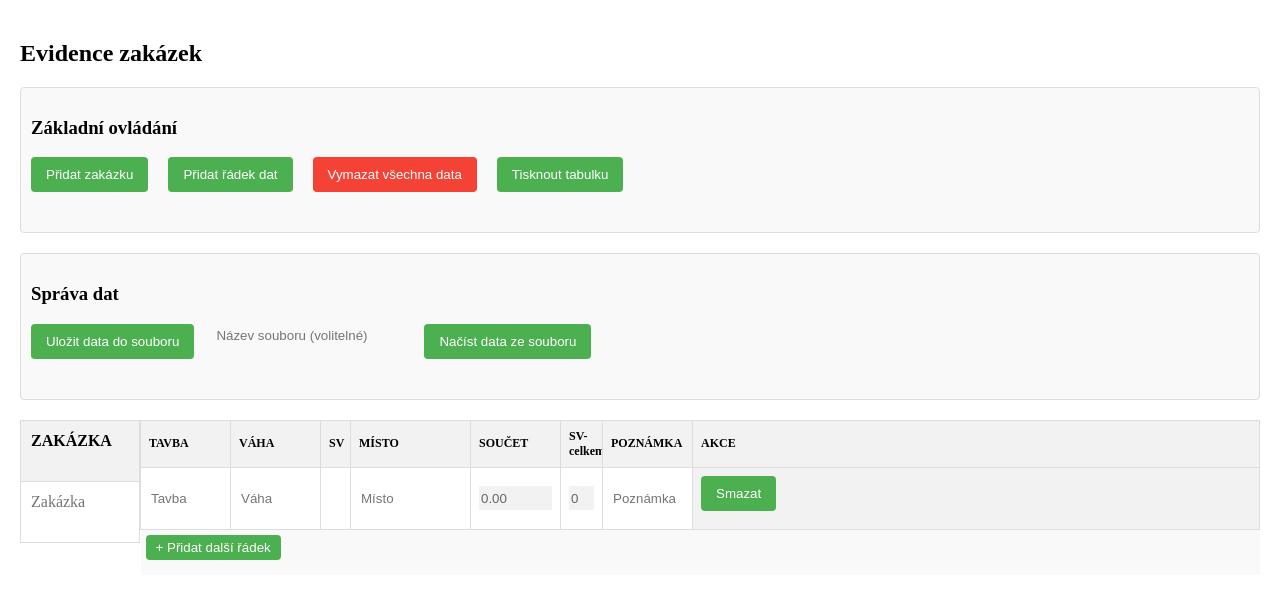
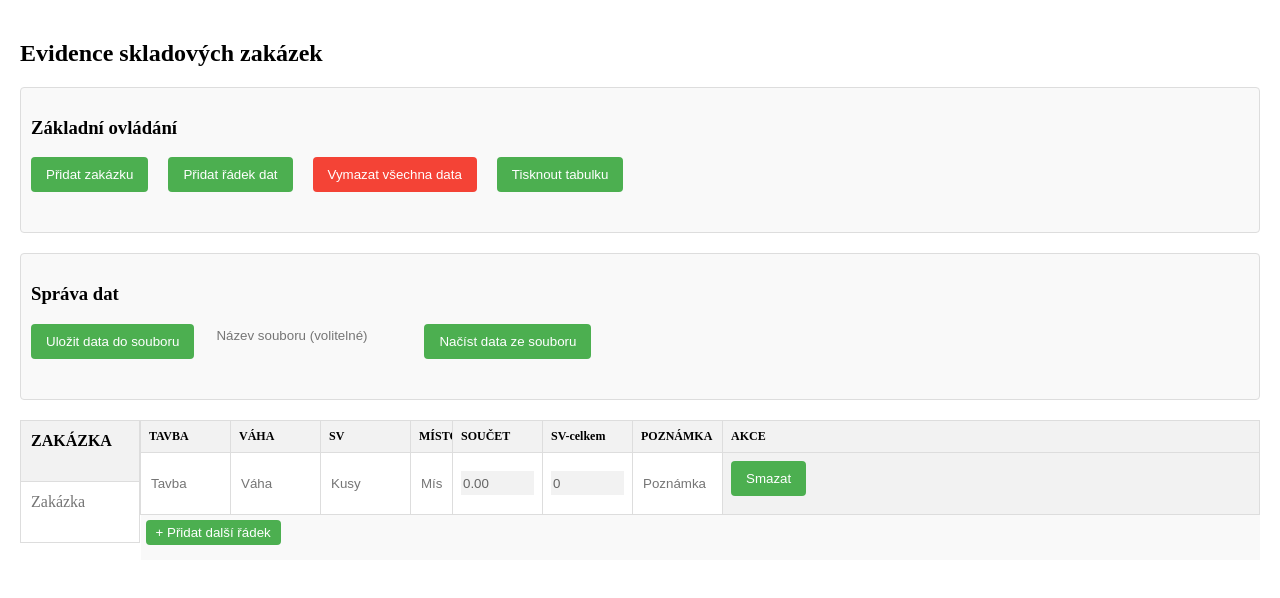
Before and after one commit to rosta70/Skladovka, a plain HTML site: page index.html in a window 1280 px wide. Drawn offline with Linux system fonts and the light colour scheme.

Commit message:
Update index.html

```diff
--- a/index.html
+++ b/index.html
@@ -2,7 +2,7 @@
 <html lang="cs">
 <head>
     <meta charset="UTF-8">
-    <title>Tabulky s ukládáním dat</title>
+    <title>Evidence skladové zakázky</title>
     <style>
         /* Ponecháme stejný CSS */
         body {
@@ -50,18 +50,18 @@
         }
 
         .misto-sloupec {
-            width: 20ch !important;
-            max-width: 20ch !important;
+            width: 7ch !important;
+            max-width: 7ch !important;
         }
 
         .kusy-sloupec {
-            width: 5ch !important;
-            max-width: 5ch !important;
+            width: 15ch !important;
+            max-width: 155ch !important;
         }
 
         .soucet-kusu {
-            width: 7ch !important;
-            max-width: 7ch !important;
+            width: 15ch !important;
+            max-width: 15ch !important;
         }
 
         th {
@@ -286,7 +286,7 @@
     </style>
 </head>
 <body>
-    <h2>Evidence zakázek</h2>
+    <h2>Evidence skladových zakázek</h2>
 
     <div class="sekce-ovladani no-print">
         <h3>Základní ovládání</h3>
```
